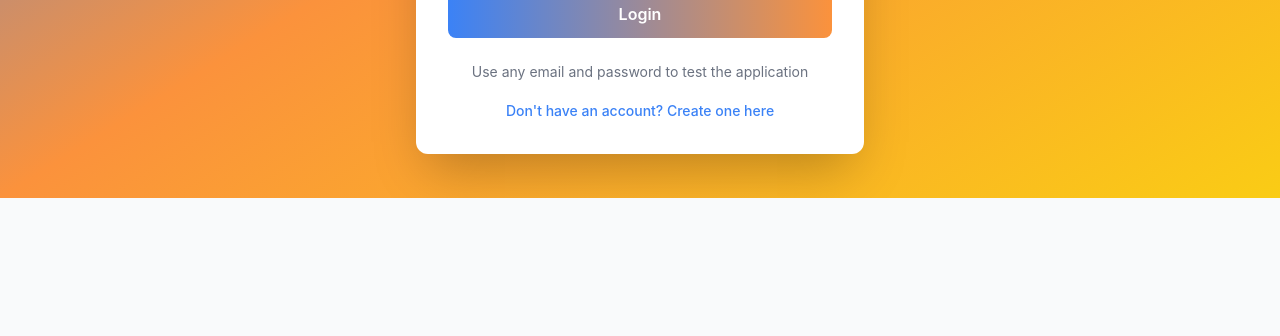
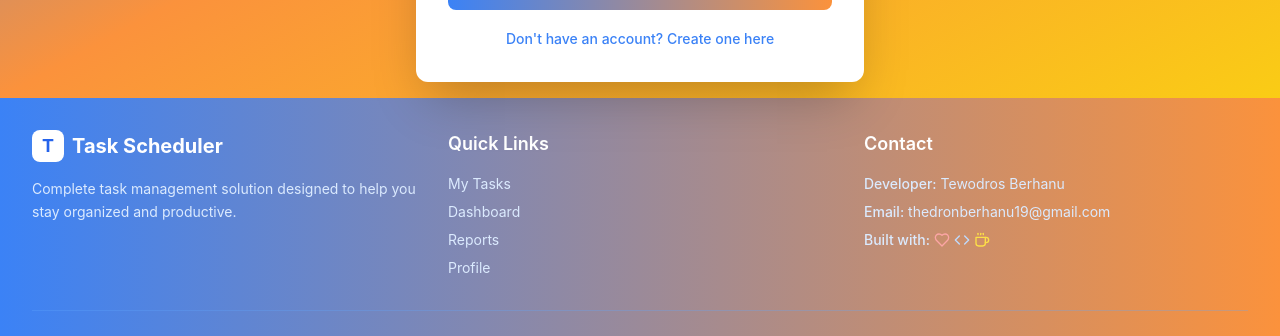
Before and after one commit to tediyo/Aufgabenplanung, a React (Create React App) app in the folder client/: page / in a window 1280 px wide. Shown: the part 602-938 px from the top of the page. Before the commit the page ends 800 px from the top, so only its background shows below. Built offline with nearby package versions, Linux system fonts and the light colour scheme; no server answers.

Commit message:
Add beautiful footer with branding colors and fix syntax errors

```diff
--- a/client/src/App.js
+++ b/client/src/App.js
@@ -7,6 +7,7 @@ import GoogleLoginButton from './components/GoogleLoginButton';
 import GoogleCallback from './pages/GoogleCallback';
 import Profile from './pages/Profile';
 import MiniModal from './components/MiniModal';
+import Footer from './components/Footer';
 
 // Error Boundary Component
 class ErrorBoundary extends React.Component {
@@ -98,7 +99,8 @@ const Login = () => {
 
 
   return (
-    <div className="min-h-screen flex items-center justify-center bg-gradient-to-br from-blue-500 via-orange-400 to-yellow-400 p-4">
+    <div className="min-h-screen flex flex-col">
+      <div className="flex-1 flex items-center justify-center bg-gradient-to-br from-blue-500 via-orange-400 to-yellow-400 p-4">
         <div className="bg-white rounded-xl shadow-2xl w-full max-w-md p-8">
           <div className="text-center mb-8">
             <div className="flex justify-center mb-4">
@@ -164,9 +166,9 @@ const Login = () => {
           </button>
         </form>
 
-        <p className="text-center text-sm text-gray-500 mt-6">
+        {/* <p className="text-center text-sm text-gray-500 mt-6">
           Use any email and password to test the application
-        </p>
+        </p> */}
 
         <div className="text-center mt-4">
           <button
@@ -177,6 +179,9 @@ const Login = () => {
           </button>
         </div>
         </div>
+      </div>
+
+      <Footer />
 
       {/* Mini Modal */}
       <MiniModal
@@ -283,7 +288,8 @@ const RegisterPage = () => {
 
 
   return (
-    <div className="min-h-screen flex items-center justify-center bg-gradient-to-br from-blue-500 via-orange-400 to-yellow-400 p-4">
+    <div className="min-h-screen flex flex-col">
+      <div className="flex-1 flex items-center justify-center bg-gradient-to-br from-blue-500 via-orange-400 to-yellow-400 p-4">
         <div className="bg-white rounded-xl shadow-2xl w-full max-w-md p-8">
           <div className="text-center mb-8">
             <div className="flex justify-center mb-4">
@@ -396,6 +402,9 @@ const RegisterPage = () => {
           </button>
         </div>
         </div>
+      </div>
+
+      <Footer />
 
       {/* Mini Modal */}
       <MiniModal
@@ -430,7 +439,8 @@ function App() {
   return (
     <ErrorBoundary>
     <Router>
-      <div className="App">
+      <div className="App min-h-screen flex flex-col">
+        <div className="flex-1">
           <Routes>
               <Route path="/" element={isLoggedIn ? <ResponsiveDashboard /> : <Login />} />
             <Route path="/login" element={<Login />} />
@@ -440,6 +450,8 @@ function App() {
               <Route path="/auth/google/callback" element={<GoogleCallback />} />
               <Route path="*" element={isLoggedIn ? <ResponsiveDashboard /> : <Login />} />
           </Routes>
+        </div>
+        <Footer />
         <NotificationModal />
       </div>
     </Router>
--- /dev/null
+++ b/client/src/components/Footer.js
@@ -0,0 +1,87 @@
+import React from 'react';
+import { Heart, Code, Coffee } from 'lucide-react';
+
+const Footer = () => {
+  const currentYear = new Date().getFullYear();
+
+  return (
+    <footer className="bg-gradient-to-r from-blue-500 to-orange-400 text-white">
+      <div className="max-w-7xl mx-auto px-4 sm:px-6 lg:px-8 py-8">
+        <div className="grid grid-cols-1 md:grid-cols-3 gap-8">
+          {/* Brand Section */}
+          <div className="space-y-4">
+            <div className="flex items-center space-x-2">
+              <div className="w-8 h-8 bg-white rounded-lg flex items-center justify-center">
+                <span className="text-blue-600 font-bold text-lg">T</span>
+              </div>
+              <h3 className="text-xl font-bold">Task Scheduler</h3>
+            </div>
+            <p className="text-blue-100 text-sm leading-relaxed">
+              Complete task management solution designed to help you stay organized and productive.
+            </p>
+          </div>
+
+          {/* Quick Links */}
+          <div className="space-y-4">
+            <h4 className="text-lg font-semibold">Quick Links</h4>
+            <ul className="space-y-2 text-sm">
+              <li>
+                <a href="/tasks" className="text-blue-100 hover:text-white transition-colors">
+                  My Tasks
+                </a>
+              </li>
+              <li>
+                <a href="/dashboard" className="text-blue-100 hover:text-white transition-colors">
+                  Dashboard
+                </a>
+              </li>
+              <li>
+                <a href="/reports" className="text-blue-100 hover:text-white transition-colors">
+                  Reports
+                </a>
+              </li>
+              <li>
+                <a href="/profile" className="text-blue-100 hover:text-white transition-colors">
+                  Profile
+                </a>
+              </li>
+            </ul>
+          </div>
+
+          {/* Contact & Info */}
+          <div className="space-y-4">
+            <h4 className="text-lg font-semibold">Contact</h4>
+            <div className="space-y-2 text-sm">
+              <p className="text-blue-100">
+                <span className="font-medium">Developer:</span> Tewodros Berhanu
+              </p>
+              <p className="text-blue-100">
+                <span className="font-medium">Email:</span> thedronberhanu19@gmail.com
+              </p>
+              <div className="flex items-center space-x-1 text-blue-100">
+                <span className="font-medium">Built with:</span>
+                <Heart className="w-4 h-4 text-red-300" />
+                <Code className="w-4 h-4 text-blue-200" />
+                <Coffee className="w-4 h-4 text-yellow-300" />
+              </div>
+            </div>
+          </div>
+        </div>
+
+        {/* Bottom Section */}
+        <div className="border-t border-blue-400/30 mt-8 pt-6">
+          <div className="flex flex-col sm:flex-row justify-between items-center space-y-4 sm:space-y-0">
+            <div className="text-sm text-blue-100">
+              © {currentYear} Task Scheduler. All rights reserved.
+            </div>
+            <div className="text-sm text-blue-100">
+              Made with ❤️ by <span className="font-semibold text-white">@Tewodros</span>
+            </div>
+          </div>
+        </div>
+      </div>
+    </footer>
+  );
+};
+
+export default Footer;
```
Also changed, not shown: client/test-google-oauth.html (line endings or trailing spaces), 1 other file (tests, documents, lock files or other folders). Lines whose indentation alone changed are shown as unchanged.
